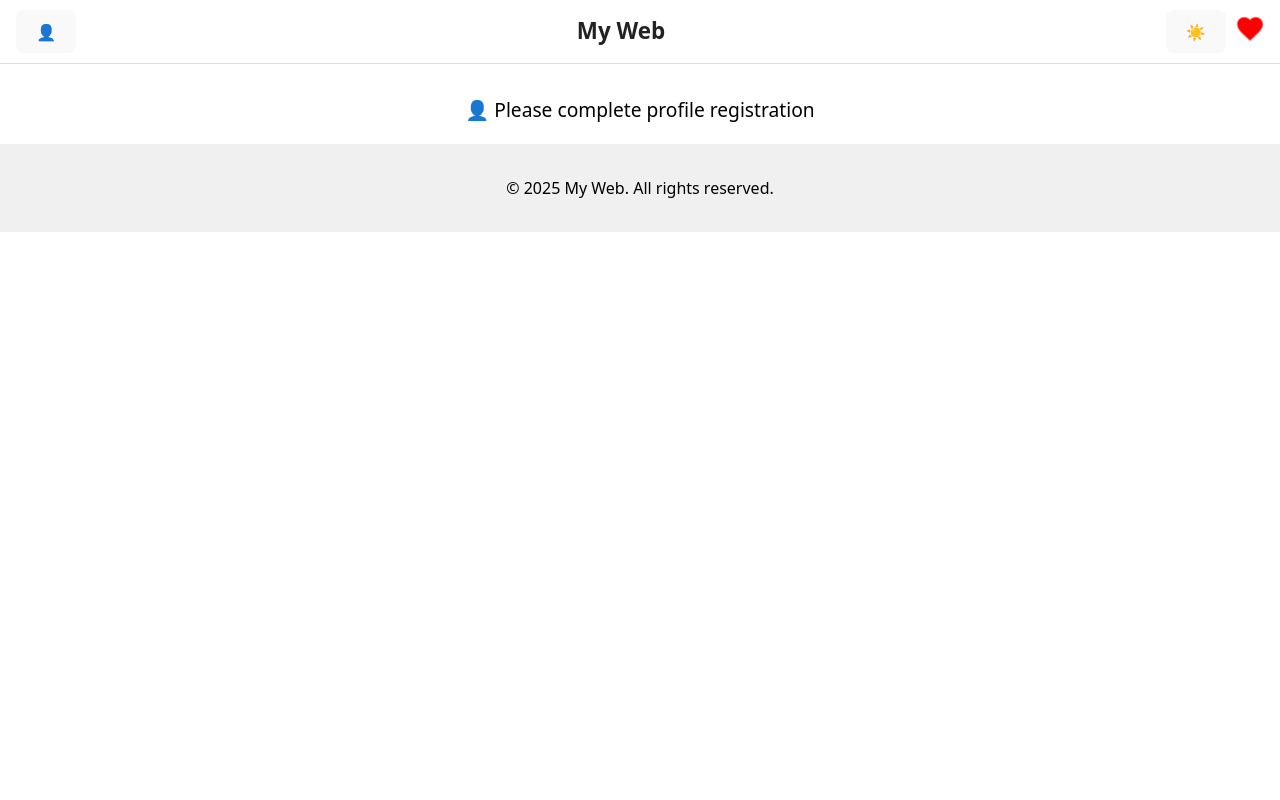
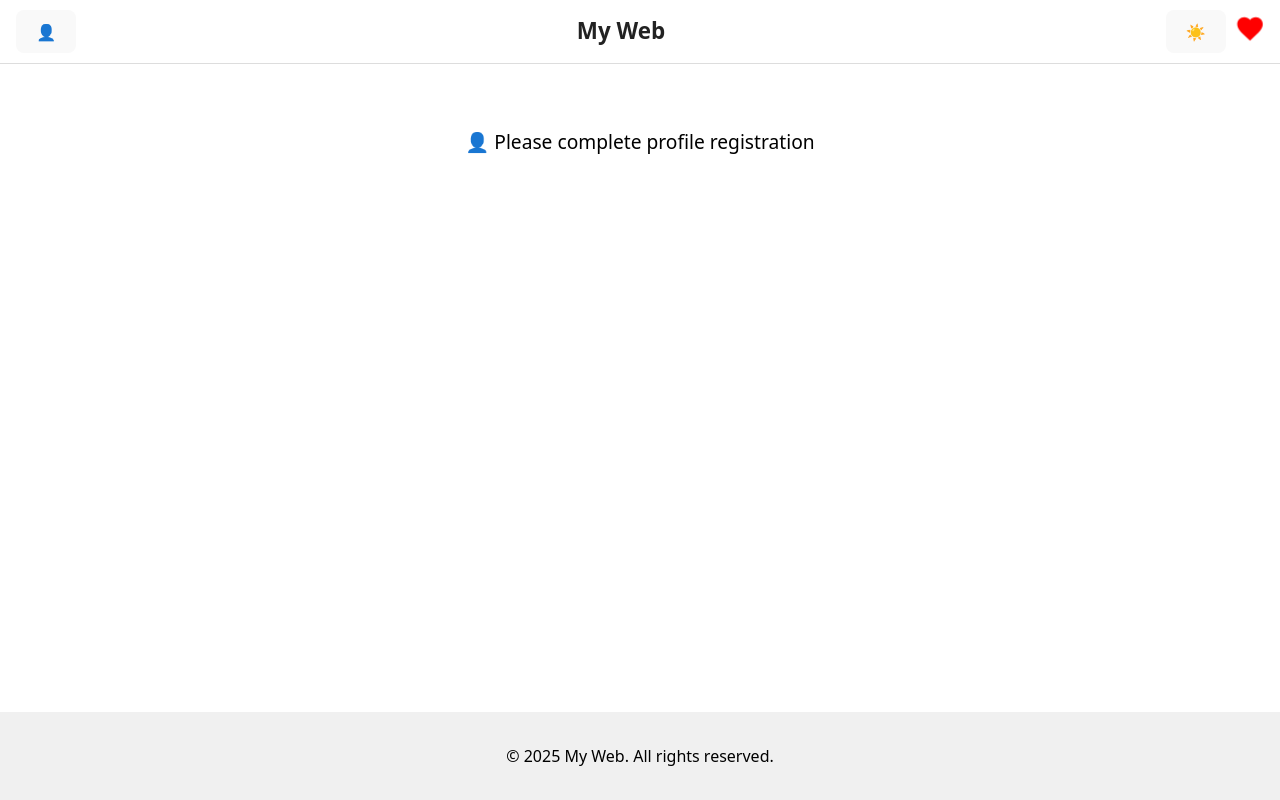
Before and after one commit to vasu-h10/my-web, a React (Vite) app: page / in a window 1280 px wide. Built offline with nearby package versions, Linux system fonts and the light colour scheme.

Commit message:
Update App.jsx for new LogoTitle integration

```diff
--- a/src/App.jsx
+++ b/src/App.jsx
@@ -9,8 +9,19 @@ export default function App() {
 
   return (
     <div className="app">
+      {/* Header includes LogoTitle inside it */}
       <Header onRegistered={() => setRegistered(true)} />
-      {registered ? <MainBody /> : <p className="notice">👤 Please complete profile registration</p>}
+
+      {/* Main section */}
+      <main className="main-body">
+        {registered ? (
+          <MainBody />
+        ) : (
+          <p className="notice">👤 Please complete profile registration</p>
+        )}
+      </main>
+
+      {/* Footer section */}
       <Footer />
     </div>
   );
```
